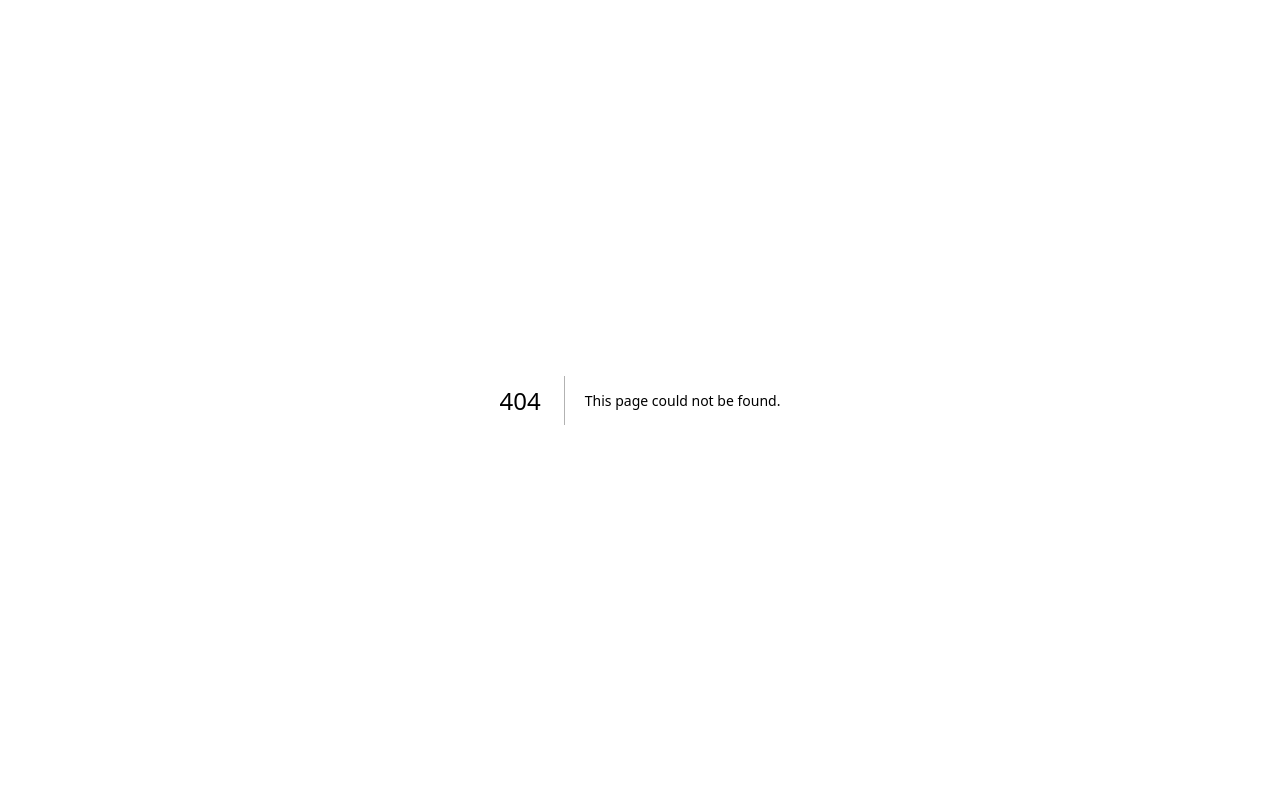
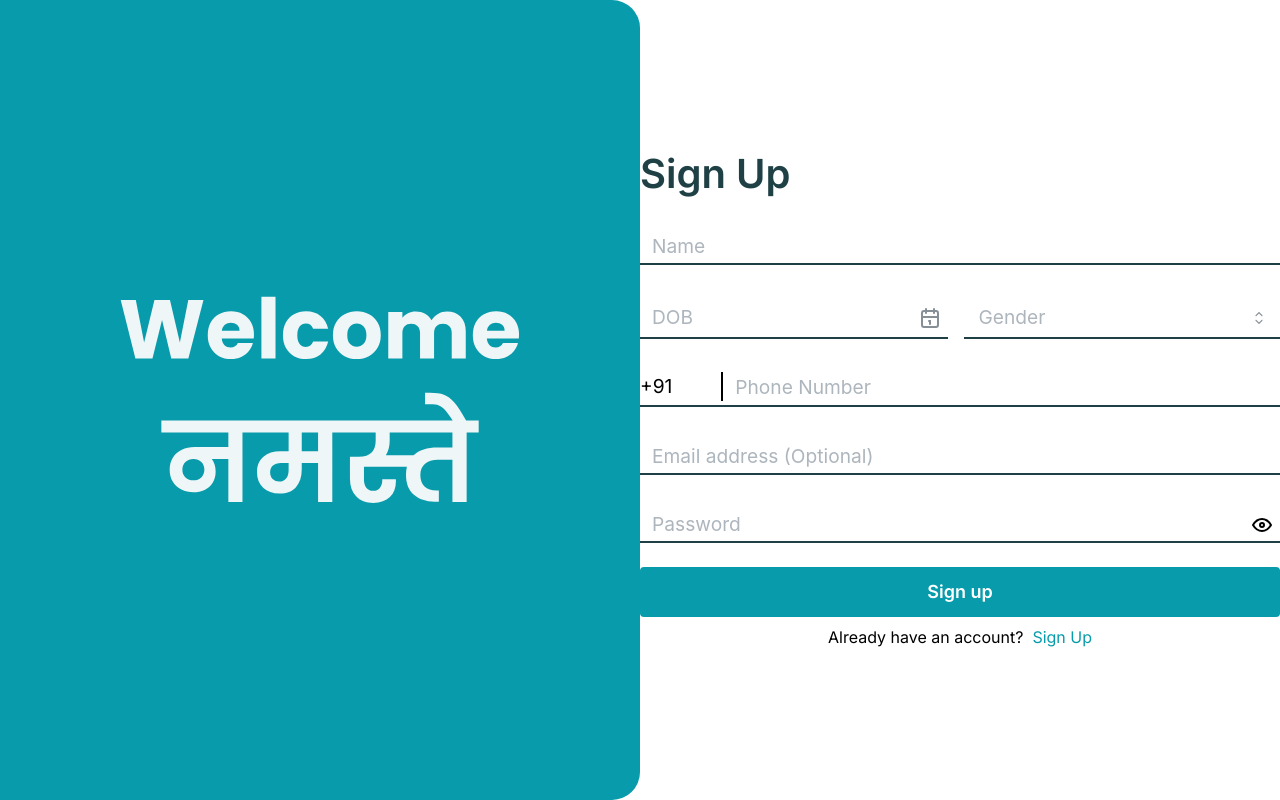
Before and after one commit to mittalvansh/edp-frontend, a Next.js app: page /signup in a window 1280 px wide. Before the commit this address had no page. Built offline with nearby package versions, Linux system fonts and the light colour scheme.

Commit message:
created user-interface for signup page

```diff
--- /dev/null
+++ b/app/signup/page.jsx
@@ -0,0 +1,165 @@
+"use client";
+import {
+  Container,
+  Image,
+  Grid,
+  Stack,
+  Group,
+  Text,
+  TextInput,
+  Button,
+  Select,
+  calendar
+} from "@mantine/core";
+import { useState } from "react";
+import { DateInput } from '@mantine/dates';
+import Link from "next/link";
+import { IconEye } from "@tabler/icons-react";
+import { useMediaQuery } from "@mantine/hooks";
+import { IconCalendar } from "@tabler/icons-react";
+import dayjs from 'dayjs';
+import customParseFormat from 'dayjs/plugin/customParseFormat';
+
+export default function Signup() {
+  const [date, setDate] = useState(null);
+
+  const isMobileView = useMediaQuery("(max-width: 840px)");
+
+  const inputStyles = {
+    input: {
+      border: "none",
+      borderBottom: "2px solid #1F4145",
+      fontSize: "1.2em",
+    },
+  };
+  const inputStyles2 = {
+    input: {
+      border: "none",
+      fontSize: "1.2em",
+      borderBottom:'none',
+      width:"87%"
+    },
+  };
+  const selectStyles = {
+    input: {
+      border: "none",
+      height:"42px",
+      borderBottom: "2px solid #1F4145",
+      fontSize: "1.2em",
+    },
+  };
+
+  const handleSubmit = (e) => {
+    e.preventDefault();
+    // Logic for form submission
+  };
+
+  return (
+    <Container m={0} p={0} miw={"100%"}>
+      <Grid gutter={0}>
+        <Grid.Col
+          bg="#089BAB"
+          span={6}
+          mih="100vh"
+          style={{ borderRadius: "0 1.75rem 1.75rem 0" }}
+        >
+          <Stack justify="center" align="center" gap="2rem" h="100vh">
+            <Image
+              src="/welcome.svg"
+              alt=""
+              w={isMobileView ? "20rem" : "25rem"}
+            />
+            <Image
+              src="/namaste.svg"
+              alt=""
+              w={isMobileView ? "15rem" : "20rem"}
+            />
+          </Stack>
+        </Grid.Col>
+        <Grid.Col span={6}>
+          <Group h="100vh" justify="center" align="center">
+            <Stack gap="0.5rem" miw="60%">
+              <Text
+                c="#1F4145"
+                fz={isMobileView ? "2rem" : "2.5rem"}
+                fw="600"
+                mb="1rem"
+              >
+                Sign Up
+              </Text>
+              <form action="">
+                <TextInput
+                  type="text"
+                  placeholder="Name"
+                  styles={inputStyles}
+                  mb="2rem"
+                  radius={0}
+                />
+                <Stack style={{marginBottom:"2rem",display:"flex",flexDirection:"row",}}>
+                 {/* <DateInput valueFormat="YYYY MMM DD" placeholder="DOB" radius={0} rightSection={<IconCalendar />} styles={selectStyles}/> */}
+                 <TextInput valueFormat="YYYY MMM DD" placeholder="DOB" radius={0} rightSection={<IconCalendar />} styles={selectStyles}/>
+                  <Select size="md" styles={selectStyles} radius={0}   placeholder="Gender" data={['Male', 'Female', 'Other']}/>
+                </Stack>
+                <Stack style={{display:"flex",
+                  flexDirection:"row",
+                  alignItems:'center',
+                  alignContent:"center",
+                  borderBottom:"2px solid #1F4145",
+                  height:"36px",
+                  marginBottom:"2rem",
+                  paddingBottom:"2px",
+                  justifyContent:"left",
+                  gap:'0px'}}>
+                  <Stack style={{borderRight:"2px solid",
+                    width:'13%',
+                    fontSize:"1.2em"}}>
+                  +91
+                  </Stack>
+                  <TextInput
+                    type="text"
+                    placeholder="Phone Number"
+                    styles={inputStyles2}
+                    radius={0}
+                  />
+                </Stack>
+                <TextInput
+                  type="text"
+                  placeholder="Email address (Optional)"
+                  styles={inputStyles}
+                  mb="2rem"
+                  radius={0}
+                />
+                <TextInput
+                  type="password"
+                  placeholder="Password"
+                  rightSection={<IconEye color={"black"} />}
+                  styles={inputStyles}
+                  radius={0}
+                />
+                <Button
+                  type="submit"
+                  color="#089BAB"
+                  size={isMobileView ? "md" : "lg"}
+                  mt="1.5rem"
+                  mx="auto"
+                  fullWidth
+                >
+                  Sign up
+                </Button>
+                <Text size="md" m="0.5rem" align="center">
+                  Already have an account? &nbsp;
+                  <Link
+                    href="/login"
+                    style={{ textDecoration: "none", color: "#089BAB" }}
+                  >
+                    Sign Up
+                  </Link>
+                </Text>
+              </form>
+            </Stack>
+          </Group>
+        </Grid.Col>
+      </Grid>
+    </Container>
+  );
+}
--- a/package.json
+++ b/package.json
@@ -10,9 +10,11 @@
   },
   "dependencies": {
     "@mantine/core": "^7.2.2",
+    "@mantine/dates": "^7.2.2",
     "@mantine/form": "^7.2.2",
     "@mantine/hooks": "^7.2.2",
     "@tabler/icons-react": "^2.42.0",
+    "dayjs": "^1.11.10",
     "next": "14.0.2",
     "react": "^18",
     "react-dom": "^18"
```
Also changed, not shown: public/uil_calender.svg (added), 1 other file (tests, documents, lock files or other folders).
